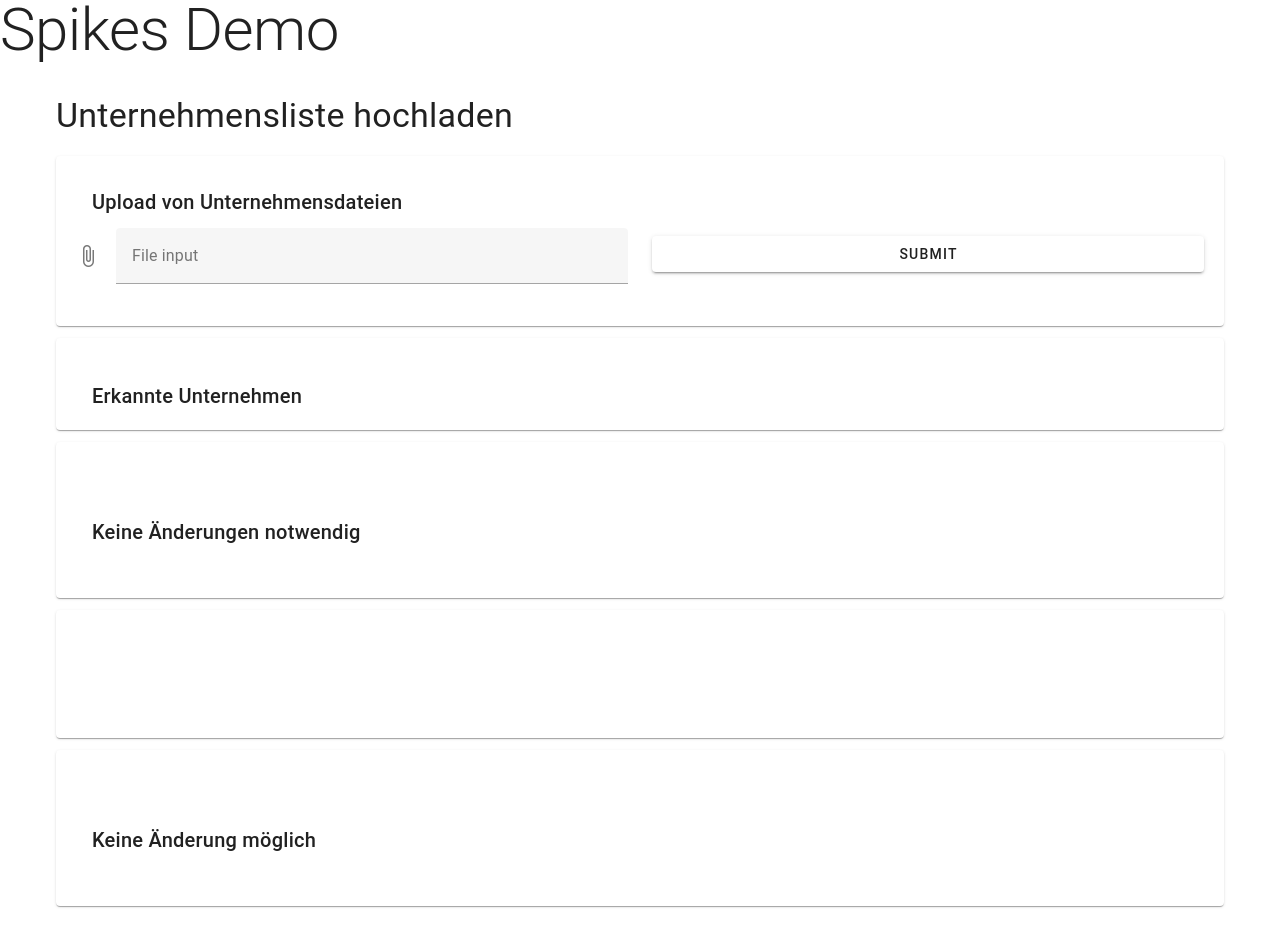
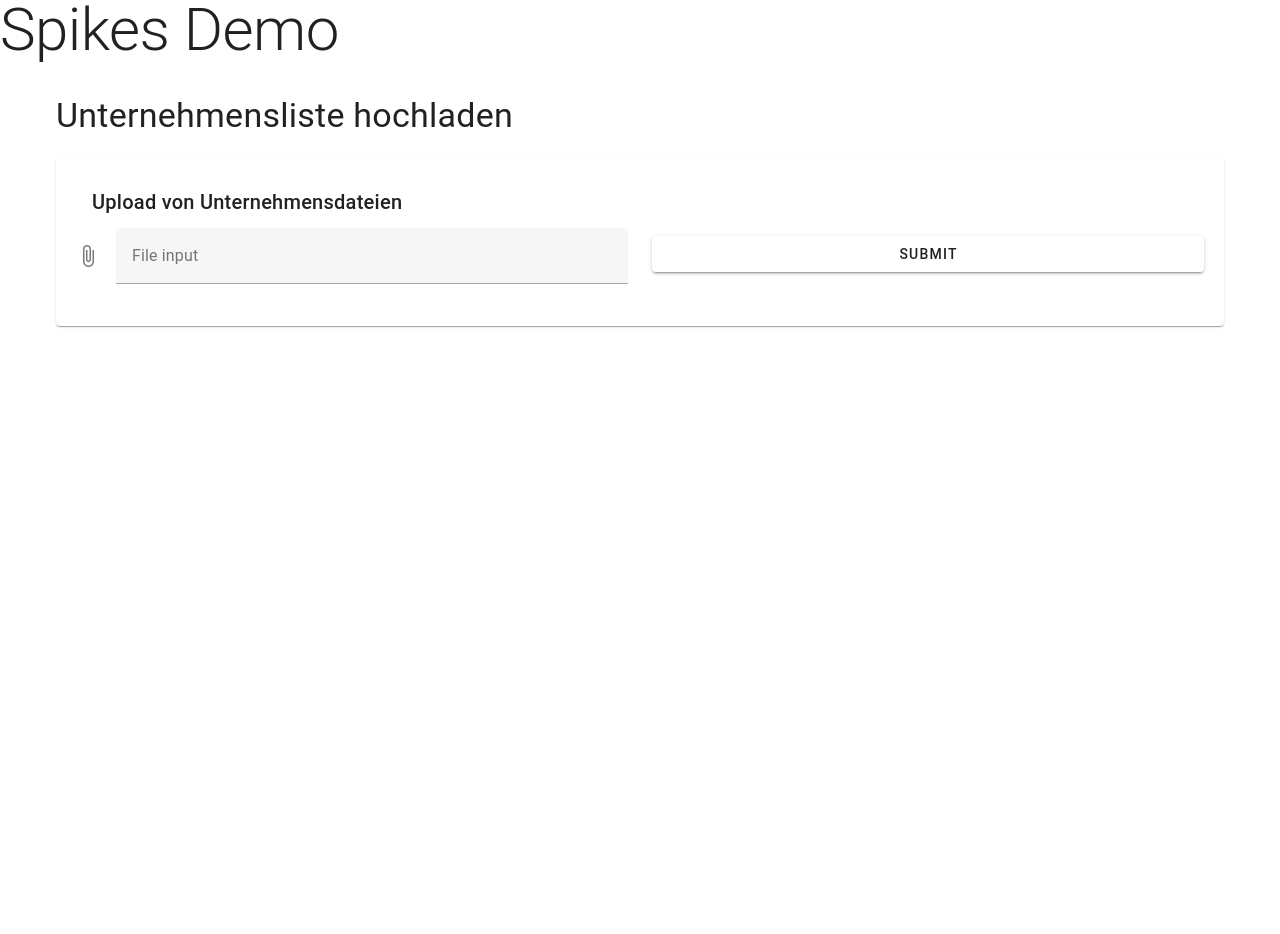
Before and after one commit to Coflnet/DemoWebsite, a Nuxt app: page /spikes in a window 1280 px wide. After the commit the page ends 800 px from the top, so only its background shows below. Built offline with nearby package versions, Linux system fonts and the light colour scheme.

Commit message:
show all values

```diff
--- a/pages/spikes.vue
+++ b/pages/spikes.vue
@@ -86,9 +86,9 @@ const uploadFile = async () => {
         </v-row>
       </v-card>
 
-      <v-card class="pa-5 mb-3 py-8" title="Erkannte Unternehmen">
+      <v-card class="pa-5 mb-3 py-8" title="Erkannte Unternehmen" v-if="brands">
         <v-row>
-          <v-col v-if="brands">
+          <v-col>
             <v-data-table :loading="isLoading" hover :items="brands" items-per-page="20"
                           density="compact"
                           :headers="[{ key: 'brand', title: 'Brand' }]">
@@ -97,9 +97,9 @@ const uploadFile = async () => {
         </v-row>
       </v-card>
 
-      <v-card class="py-16 pa-5 mb-3 " title="Keine Änderungen notwendig">
+      <v-card class="py-16 pa-5 mb-3 " title="Keine Änderungen notwendig" v-if="noChangeNecessary">
         <v-row>
-          <v-col v-if="noChangeNecessary">
+          <v-col>
             <v-data-table :loading="isLoading" hover :items="noChangeNecessary" items-per-page="20"
                           density="compact"
                           :headers="[{ key: 'input', title: 'Eingabwert aus Excel' }, { key: 'output', title: 'Ausgabewert' }]">
@@ -108,9 +108,9 @@ const uploadFile = async () => {
         </v-row>
       </v-card>
 
-      <v-card class="pa-5 mb-3 py-16">
+      <v-card class="pa-5 mb-3 py-16" v-if="mapped">
         <v-row>
-          <v-col v-if="mapped" title="Änderungen wurden durchgeführt">
+          <v-col title="Änderungen wurden durchgeführt">
             <v-data-table :loading="isLoading" hover :items="mapped" items-per-page="20"
                           density="compact"
                           :headers="[{ key: 'inputBrand', title: 'Eingabwert des Unternehmens aus Excel' }, { key: 'inputProduct', title: 'Eingabewert des Produkts aus Excel'} , { key: 'output', title: 'Ausgabewert' }]">
@@ -119,9 +119,9 @@ const uploadFile = async () => {
         </v-row>
       </v-card>
 
-      <v-card class="pa-5 mb-3 py-16" title="Keine Änderung möglich">
+      <v-card class="pa-5 mb-3 py-16" title="Keine Änderung möglich" v-if="unmappable">
         <v-row>
-          <v-col v-if="unmappable">
+          <v-col>
             <v-data-table :loading="isLoading" hover :items="unmappable" items-per-page="20"
                           density="compact"
                           :headers="[{ key: 'inputBrand', title: 'Eingabwert des Unternehmens aus Excel' }, { key: 'inputProduct', title: 'Eingabewert des Produkts aus Excel'} , { key: 'output', title: 'Ausgabewert' }]">
```
